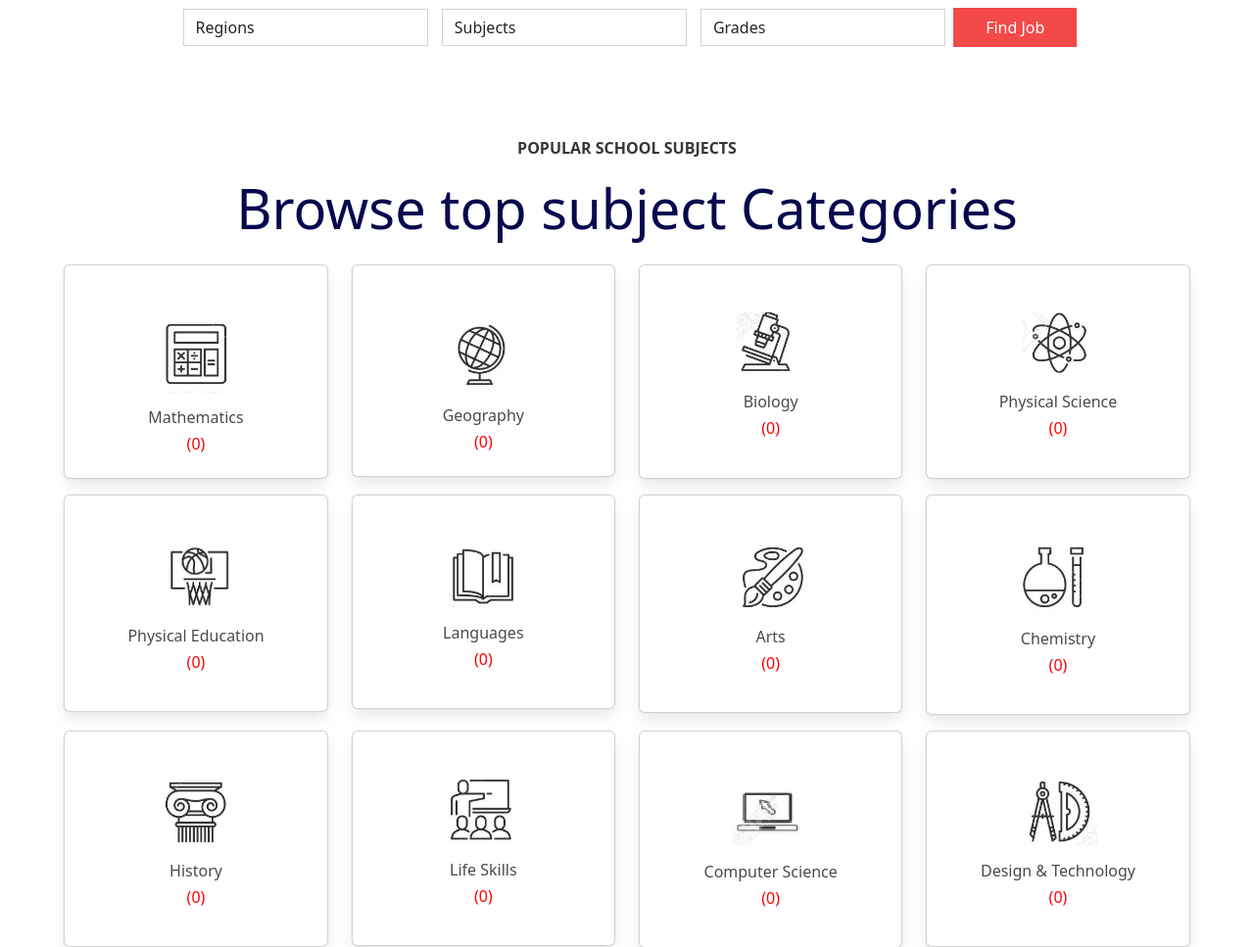
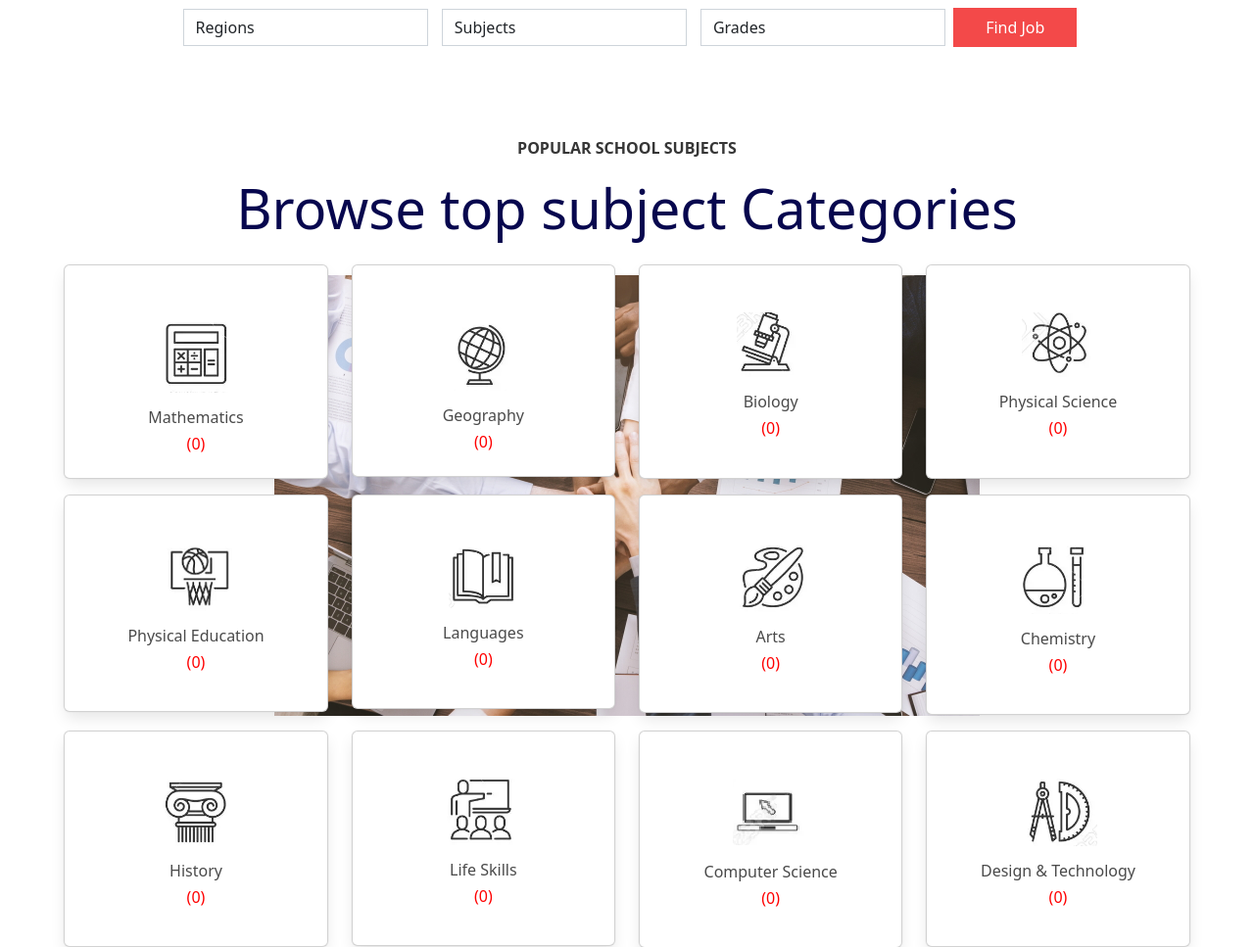
Before and after one commit to DenilsonUariua/Teachers-Recruitmet-system, a PHP site: page /Teachers-Recruitmet-system/homepage.php in a window 1280 px wide. Shown: the part 274-1241 px from the top of the page at 98% size. Run offline with PHP 8.4, Linux system fonts and the light colour scheme; data that the repository does not hold is empty.

Commit message:
added images

```diff
--- a/homepage.php
+++ b/homepage.php
@@ -17,6 +17,16 @@
     <script src="https://cdn.jsdelivr.net/npm/bootstrap@5.2.1/dist/js/bootstrap.bundle.min.js" integrity="sha384-u1OknCvxWvY5kfmNBILK2hRnQC3Pr17a+RTT6rIHI7NnikvbZlHgTPOOmMi466C8" crossorigin="anonymous"></script>
     <title> NamEduHire</title>
 </head>
+<style>
+    .wrapper {
+        background-image: url('./images/About us page.jpg');
+        background-repeat: no-repeat;
+        background-attachment: fixed;
+        background-position: center;
+        align-items: center;
+    }
+</style>
+
 
 <body>
     <!-- PHP code to import the header/navbar -->
@@ -45,6 +55,7 @@
     //execute the query
     $db->query($sqlJobs);
     ?>
+    <div class="wrapper">
         <!--=====================main section=======================-->
         <section class="main ">
             <div class="container py-2">
@@ -283,6 +294,8 @@
             </div>
     </div>
     </section>
+    </div>
+
 
     <!-- PHP code to import the footer component -->
     <?php include 'footer.php'; ?>
```
Also changed, not shown: about.php (+13 -0 lines), images/About us page.jpg (added), images/HomePage img.jpg (added). Lines whose indentation alone changed are shown as unchanged.
